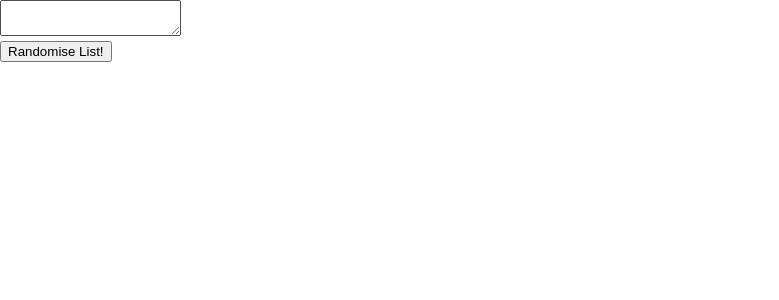
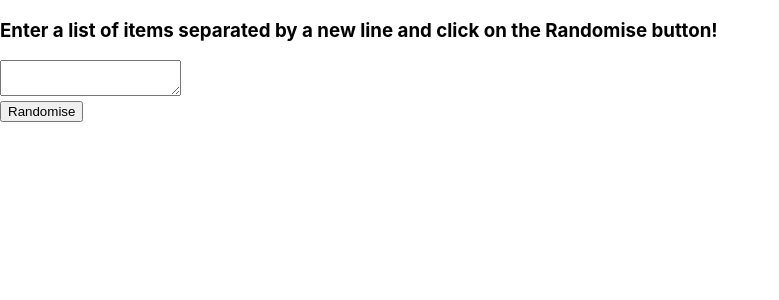
Before and after one commit to otsang3/random-item-picker, a React (Create React App) app: page / in a window 1280 px wide. Shown: the top 300 px of the page, without its empty margins (0-779 px from the left). Built offline with nearby package versions, Linux system fonts and the light colour scheme.

Commit message:
added code to display result when randomiser is triggered

```diff
--- a/src/components/ListInput.js
+++ b/src/components/ListInput.js
@@ -13,6 +13,7 @@ function ListInput() {
 
     return(
         <div>
+            <h3>Enter a list of items separated by a new line and click on the Randomise button!</h3>
             <textarea onChange={(event) => handleChange(event.target.value)}></textarea>
         </div>
     )
--- a/src/components/ListRandomiser.js
+++ b/src/components/ListRandomiser.js
@@ -5,11 +5,12 @@ function ListRandomiser() {
 
     const listContext = useContext(ListContext);
 
-    const { randomiseListItem } = listContext;
+    const { randomiseListItem, state } = listContext;
 
     return(
         <div>
-            <button onClick={() => randomiseListItem()}>Randomise List!</button>
+            <button onClick={() => randomiseListItem()}>Randomise</button>
+            {state.selectedItem && <p>Result: {state.selectedItem}</p>}
         </div>
     )
 }
```
